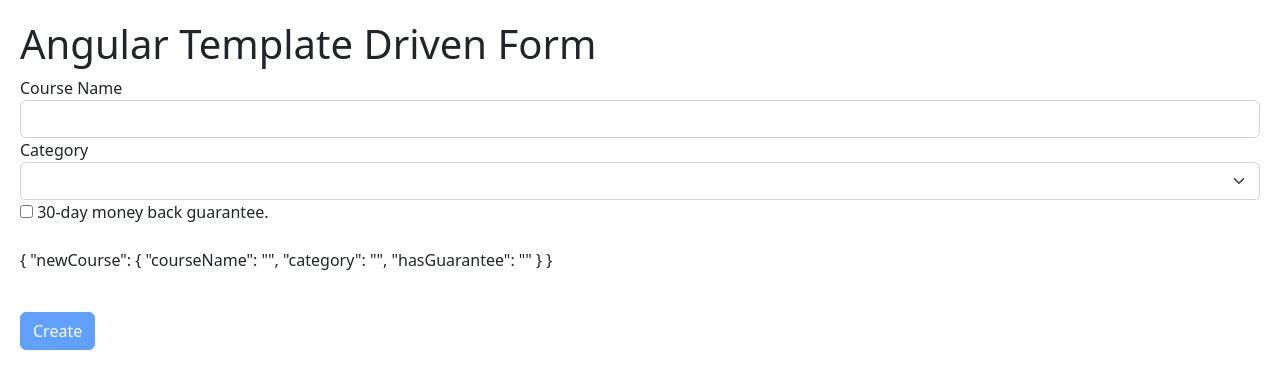
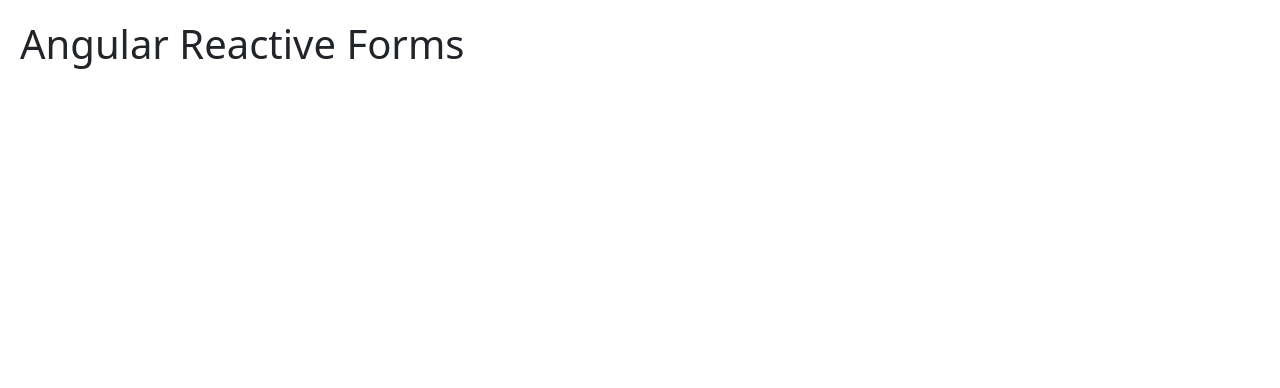
Before and after one commit to MotasemZiad/Angular-Bootcamp, an Angular app in the folder 01_getting_started/hello-world/: page / in a window 1280 px wide. Shown: the top 388 px of the page. Built offline with nearby package versions, Linux system fonts and the light colour scheme.

Commit message:
setting up module #8 Reactive forms

```diff
--- a/01_getting_started/hello-world/src/app/app.component.html
+++ b/01_getting_started/hello-world/src/app/app.component.html
@@ -1,2 +1 @@
-<h1>Angular Template Driven Form</h1>
-<app-new-course></app-new-course>
+<h1>Angular Reactive Forms</h1>
```
